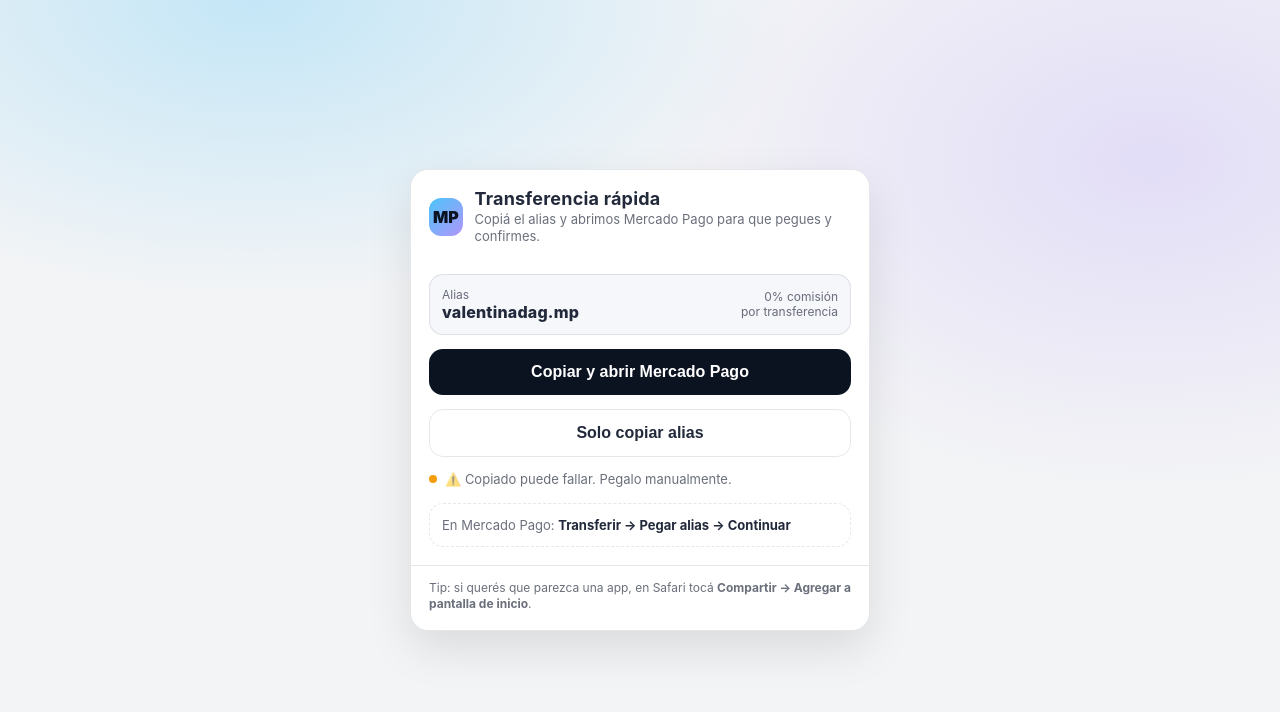
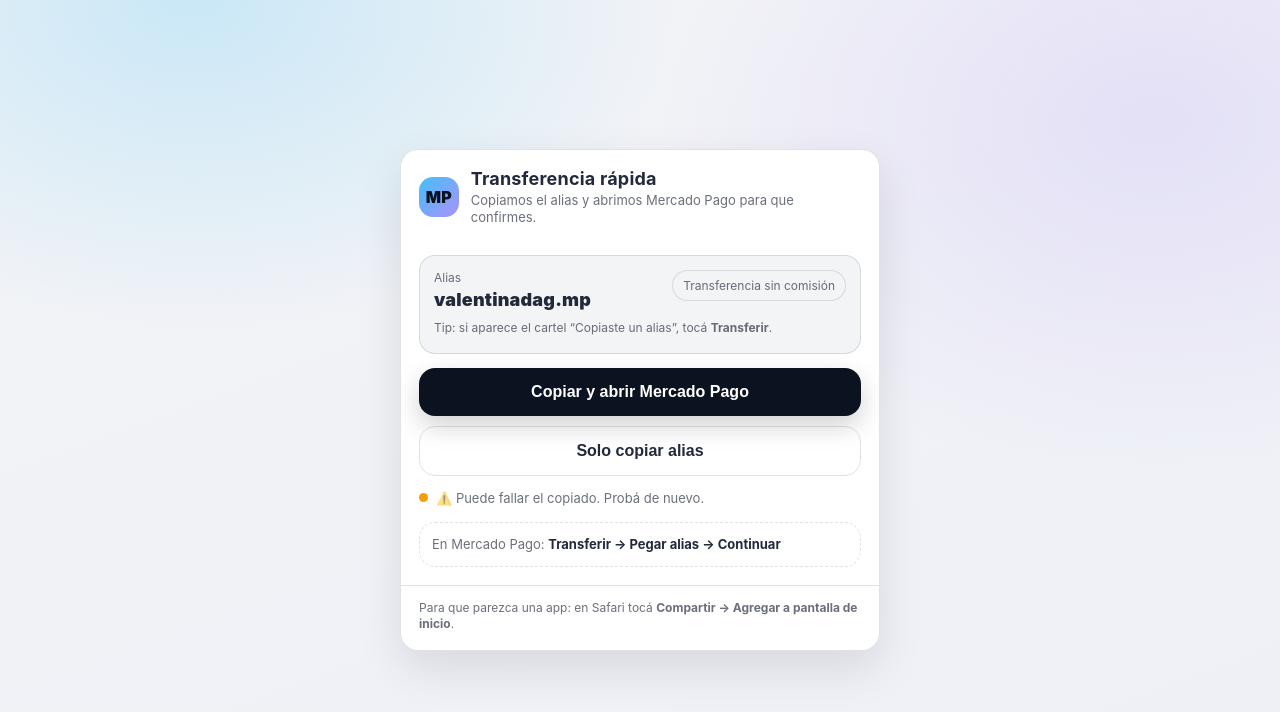
Before and after one commit to marcosgruber11-create/mp-qr, a plain HTML site: page index.html in a window 1280 px wide. Both pictures are taken after a click on the button "Solo copiar alias". Drawn offline with Linux system fonts and the light colour scheme.

Commit message:
Update index.html

```diff
--- a/index.html
+++ b/index.html
@@ -5,51 +5,53 @@
   <meta name="viewport" content="width=device-width, initial-scale=1, viewport-fit=cover" />
   <title>Transferir rápido</title>
 
-  <!-- iOS "app-like" -->
+  <!-- iOS: look & feel tipo app -->
   <meta name="apple-mobile-web-app-capable" content="yes">
   <meta name="apple-mobile-web-app-status-bar-style" content="default">
-  <meta name="theme-color" content="#0B1220">
 
   <style>
     :root{
-      --bg: #0B1220;
-      --card: rgba(255,255,255,.08);
-      --card2: rgba(255,255,255,.06);
+      --bg: #0b1220;
+      --bg2:#111b33;
+      --card: rgba(255,255,255,.10);
       --border: rgba(255,255,255,.14);
       --text: rgba(255,255,255,.92);
-      --muted: rgba(255,255,255,.68);
+      --muted: rgba(255,255,255,.70);
       --btn: #ffffff;
-      --btnText:#0B1220;
-      --ok:#22c55e;
+      --btnText: #0b1220;
+      --chip: rgba(0,0,0,.22);
+      --shadow: 0 18px 55px rgba(0,0,0,.40);
+      --ok: #22c55e;
       --warn:#f59e0b;
-      --shadow: 0 18px 55px rgba(0,0,0,.45);
       --radius: 18px;
     }
 
     @media (prefers-color-scheme: light){
       :root{
         --bg:#f3f4f6;
+        --bg2:#eef0f6;
         --card:#ffffff;
-        --card2:#f6f7fb;
-        --border: rgba(15,23,42,.10);
+        --border: rgba(15,23,42,.12);
         --text: rgba(15,23,42,.92);
         --muted: rgba(15,23,42,.62);
-        --btn:#0B1220;
+        --btn:#0b1220;
         --btnText:#ffffff;
+        --chip:#f3f4f6;
         --shadow: 0 18px 45px rgba(0,0,0,.10);
       }
     }
 
-    *{ box-sizing: border-box; }
+    *{ box-sizing:border-box; }
+    html, body{ height:100%; }
+
     body{
       margin:0;
-      min-height:100vh;
       font-family: -apple-system,BlinkMacSystemFont,"Segoe UI",Roboto,Helvetica,Arial,system-ui;
+      color: var(--text);
       background:
-        radial-gradient(900px 500px at 20% 0%, rgba(56,189,248,.25), transparent 60%),
-        radial-gradient(900px 600px at 90% 20%, rgba(167,139,250,.22), transparent 55%),
-        linear-gradient(160deg, var(--bg), var(--bg));
-      color: var(--text);
+        radial-gradient(900px 600px at 15% 0%, rgba(56,189,248,.22), transparent 55%),
+        radial-gradient(900px 650px at 90% 15%, rgba(167,139,250,.18), transparent 55%),
+        linear-gradient(160deg, var(--bg), var(--bg2));
       padding:
         max(18px, env(safe-area-inset-top))
         18px
@@ -60,13 +62,16 @@
       justify-content:center;
     }
 
-    .wrap{ width:min(460px, 100%); }
+    .wrap{ width:min(480px, 100%); }
+
     .card{
       background: var(--card);
       border: 1px solid var(--border);
       border-radius: var(--radius);
       box-shadow: var(--shadow);
       overflow:hidden;
+      backdrop-filter: blur(10px);
+      -webkit-backdrop-filter: blur(10px);
     }
 
     .header{
@@ -76,12 +81,14 @@
       align-items:center;
     }
 
-    .badge{
-      width:38px;height:38px;border-radius:12px;
-      background: linear-gradient(135deg, rgba(56,189,248,.9), rgba(167,139,250,.9));
-      display:flex;align-items:center;justify-content:center;
-      color:#0B1220;
+    .brand{
+      width:40px; height:40px; border-radius:14px;
+      display:flex; align-items:center; justify-content:center;
+      background: linear-gradient(135deg, rgba(56,189,248,.95), rgba(167,139,250,.95));
+      color:#06101f;
       font-weight:900;
+      letter-spacing:.3px;
+      user-select:none;
     }
 
     h1{
@@ -89,8 +96,9 @@
       font-size:18px;
       letter-spacing:.2px;
     }
+
     .sub{
-      margin:2px 0 0;
+      margin:3px 0 0;
       font-size:13px;
       color: var(--muted);
       line-height:1.35;
@@ -100,37 +108,59 @@
 
     .aliasBox{
       margin-top: 14px;
-      background: var(--card2);
+      padding: 14px;
+      border-radius: 16px;
       border: 1px solid var(--border);
-      border-radius: 14px;
-      padding: 12px 12px;
+      background: rgba(0,0,0,.12);
+    }
+    @media (prefers-color-scheme: light){
+      .aliasBox{ background: var(--chip); }
+    }
+
+    .row1{
       display:flex;
       justify-content:space-between;
-      gap:10px;
-      align-items:center;
+      align-items:flex-start;
+      gap:12px;
+      margin-bottom: 10px;
     }
-    .label{ font-size:12px; color: var(--muted); }
+    .label{
+      font-size:12px;
+      color: var(--muted);
+      margin-bottom: 4px;
+    }
     .alias{
-      font-size:16px;
-      font-weight:800;
+      font-size:18px;
+      font-weight:900;
       letter-spacing:.2px;
-      word-break: break-all;
+      word-break: break-word;
     }
 
-    .row{
+    .pill{
+      font-size:12px;
+      color: var(--muted);
+      border: 1px solid var(--border);
+      border-radius: 999px;
+      padding: 7px 10px;
+      white-space:nowrap;
+      background: rgba(255,255,255,.06);
+    }
+
+    .buttons{
       margin-top: 14px;
       display:flex;
+      flex-direction:column;
       gap:10px;
     }
 
     button{
+      width:100%;
       border:0;
-      border-radius: 14px;
-      padding: 14px 14px;
+      border-radius: 16px;
+      padding: 15px 14px;
       font-size:16px;
-      font-weight:800;
+      font-weight:900;
       cursor:pointer;
-      width:100%;
       transition: transform .06s ease, opacity .2s ease;
     }
     button:active{ transform: scale(.99); }
@@ -139,23 +169,14 @@
     .primary{
       background: var(--btn);
       color: var(--btnText);
+      box-shadow: 0 10px 26px rgba(0,0,0,.18);
     }
+
     .secondary{
       background: transparent;
       color: var(--text);
       border: 1px solid var(--border);
     }
-
-    .steps{
-      margin-top: 14px;
-      padding: 12px;
-      border-radius: 14px;
-      border: 1px dashed var(--border);
-      color: var(--muted);
-      font-size: 13px;
-      line-height: 1.4;
-    }
-    .steps b{ color: var(--text); }
 
     .status{
       margin-top: 12px;
@@ -166,21 +187,40 @@
       align-items:center;
       gap:8px;
     }
-
     .dot{
-      width:8px;height:8px;border-radius:50%;
+      width:9px; height:9px; border-radius:50%;
       background: rgba(255,255,255,.35);
+      flex: 0 0 auto;
     }
     .dot.ok{ background: var(--ok); }
     .dot.warn{ background: var(--warn); }
+
+    .steps{
+      margin-top: 14px;
+      padding: 12px 12px;
+      border-radius: 16px;
+      border: 1px dashed var(--border);
+      color: var(--muted);
+      font-size: 13px;
+      line-height: 1.45;
+    }
+    .steps b{ color: var(--text); }
+
+    .footer{
+      padding: 14px 18px 18px;
+      border-top: 1px solid var(--border);
+      color: var(--muted);
+      font-size: 12px;
+      line-height: 1.35;
+    }
 
     /* Toast */
     .toast{
       position: fixed;
       left: 50%;
-      bottom: calc(18px + env(safe-area-inset-bottom));
-      transform: translateX(-50%) translateY(20px);
-      background: rgba(0,0,0,.78);
+      bottom: calc(16px + env(safe-area-inset-bottom));
+      transform: translateX(-50%) translateY(14px);
+      background: rgba(0,0,0,.82);
       color:#fff;
       padding: 10px 12px;
       border-radius: 12px;
@@ -195,55 +235,40 @@
       opacity: 1;
       transform: translateX(-50%) translateY(0);
     }
-
-    .footer{
-      padding: 14px 18px 18px;
-      border-top: 1px solid var(--border);
-      color: var(--muted);
-      font-size: 12px;
-      line-height: 1.35;
-    }
-    .smallLink{
-      color: inherit;
-      text-decoration: underline;
-      text-decoration-color: rgba(255,255,255,.25);
-    }
   </style>
 </head>
 
 <body>
-  <div class="wrap">
-    <div class="card">
-      <div class="header">
-        <div class="badge">MP</div>
+  <main class="wrap">
+    <section class="card">
+      <header class="header">
+        <div class="brand">MP</div>
         <div>
           <h1>Transferencia rápida</h1>
-          <div class="sub">Copiá el alias y abrimos Mercado Pago para que pegues y confirmes.</div>
+          <p class="sub">Copiamos el alias y abrimos Mercado Pago para que confirmes.</p>
         </div>
-      </div>
+      </header>
 
       <div class="content">
-        <div class="aliasBox">
+        <div class="aliasBox" aria-label="Alias a copiar">
+          <div class="row1">
             <div>
               <div class="label">Alias</div>
               <div class="alias" id="aliasText">valentinadag.mp</div>
             </div>
-          <div style="font-size:12px;color:var(--muted);text-align:right">
-            0% comisión<br/>por transferencia
+            <div class="pill">Transferencia sin comisión</div>
           </div>
+          <div class="label">Tip: si aparece el cartel “Copiaste un alias”, tocá <b>Transferir</b>.</div>
         </div>
 
-        <div class="row">
+        <div class="buttons">
           <button class="primary" id="goBtn">Copiar y abrir Mercado Pago</button>
-        </div>
-
-        <div class="row">
-          <button class="secondary" id="copyOnlyBtn">Solo copiar alias</button>
+          <button class="secondary" id="copyBtn">Solo copiar alias</button>
         </div>
 
         <div class="status" id="status">
-          <span class="dot" id="sDot"></span>
-          <span id="sText">Listo para copiar.</span>
+          <span class="dot" id="dot"></span>
+          <span id="statusText">Listo para empezar.</span>
         </div>
 
         <div class="steps">
@@ -252,10 +277,10 @@
       </div>
 
       <div class="footer">
-        Tip: si querés que parezca una app, en Safari tocá <b>Compartir → Agregar a pantalla de inicio</b>.
+        Para que parezca una app: en Safari tocá <b>Compartir → Agregar a pantalla de inicio</b>.
       </div>
-    </div>
-  </div>
+    </section>
+  </main>
 
   <div class="toast" id="toast">✅ Alias copiado</div>
 
@@ -269,14 +294,16 @@
     const MP_FALLBACK = "https://link.mercadopago.com.ar/";
 
     const goBtn = document.getElementById("goBtn");
-  const copyOnlyBtn = document.getElementById("copyOnlyBtn");
+    const copyBtn = document.getElementById("copyBtn");
     const toast = document.getElementById("toast");
-  const sDot = document.getElementById("sDot");
-  const sText = document.getElementById("sText");
+    const dot = document.getElementById("dot");
+    const statusText = document.getElementById("statusText");
+
+    let fallbackTimer = null;
 
     function setStatus(kind, text){
-    sDot.className = "dot" + (kind ? (" " + kind) : "");
-    sText.textContent = text;
+      dot.className = "dot" + (kind ? (" " + kind) : "");
+      statusText.textContent = text;
     }
 
     function showToast(msg){
@@ -284,6 +311,19 @@
       toast.classList.add("show");
       setTimeout(() => toast.classList.remove("show"), 1200);
     }
+
+    function cancelFallback(){
+      if (fallbackTimer){
+        clearTimeout(fallbackTimer);
+        fallbackTimer = null;
+      }
+    }
+
+    // Si la página se oculta, casi seguro se abrió la app → cancelo fallback
+    document.addEventListener("visibilitychange", () => {
+      if (document.hidden) cancelFallback();
+    });
+    window.addEventListener("pagehide", cancelFallback);
 
     function copyFallback(text) {
       const ta = document.createElement("textarea");
@@ -306,51 +346,51 @@
           copyFallback(ALIAS);
         }
         showToast("✅ Alias copiado: " + ALIAS);
-      setStatus("ok", "Alias copiado. Ahora abrimos Mercado Pago…");
+        setStatus("ok", "Alias copiado. Abriendo Mercado Pago…");
         return true;
-    }catch(e){
-      setStatus("warn", "No se pudo copiar automáticamente. Igual abrimos Mercado Pago…");
+      } catch(e){
+        setStatus("warn", "No pude copiar automáticamente. Igual abrimos Mercado Pago…");
         return false;
       }
     }
 
     function openMercadoPagoBestEffort(){
-    // IMPORTANTE: iOS no permite “obligatorio”. Esto es el mejor esfuerzo posible.
-    // 1) Intento app scheme
+      // iOS/Android no garantizan forzar una app desde web.
+      // Esto es el mejor esfuerzo: intento app + fallback si no se abrió.
       window.location.href = MP_APP;
 
-    // 2) Fallback
-    setTimeout(() => {
+      cancelFallback();
+      fallbackTimer = setTimeout(() => {
         window.location.href = MP_FALLBACK;
-    }, 1100);
+      }, 1400);
     }
 
     goBtn.addEventListener("click", async () => {
       goBtn.disabled = true;
-    copyOnlyBtn.disabled = true;
+      copyBtn.disabled = true;
 
       setStatus("", "Copiando alias…");
       await copyAlias();
 
-    // Mantenerlo cerca del gesto del usuario
+      // Pegado al tap del usuario para máxima tasa de apertura
       setTimeout(() => {
         openMercadoPagoBestEffort();
 
-      // re-habilitar por si el usuario vuelve
+        // Rehabilitar por si el usuario vuelve
         setTimeout(() => {
           goBtn.disabled = false;
-        copyOnlyBtn.disabled = false;
-        setStatus("", "Si no se abrió la app, se usó un enlace alternativo.");
-      }, 1500);
+          copyBtn.disabled = false;
+          setStatus("", "Si no apareció el cartel, pegá el alias en “Transferir”.");
+        }, 1600);
       }, 250);
     });
 
-  copyOnlyBtn.addEventListener("click", async () => {
-    copyOnlyBtn.disabled = true;
+    copyBtn.addEventListener("click", async () => {
+      copyBtn.disabled = true;
       setStatus("", "Copiando alias…");
       const ok = await copyAlias();
-    setStatus(ok ? "ok" : "warn", ok ? "✅ Copiado. Pegalo en Mercado Pago." : "⚠️ Copiado puede fallar. Pegalo manualmente.");
-    setTimeout(() => copyOnlyBtn.disabled = false, 900);
+      setStatus(ok ? "ok" : "warn", ok ? "✅ Copiado. Abrí Mercado Pago y pegalo." : "⚠️ Puede fallar el copiado. Probá de nuevo.");
+      setTimeout(() => copyBtn.disabled = false, 900);
     });
   </script>
 </body>
```
Lines whose indentation alone changed are shown as unchanged.
